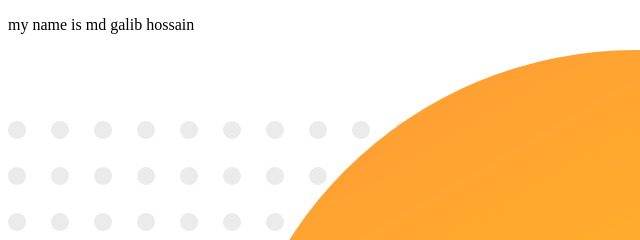
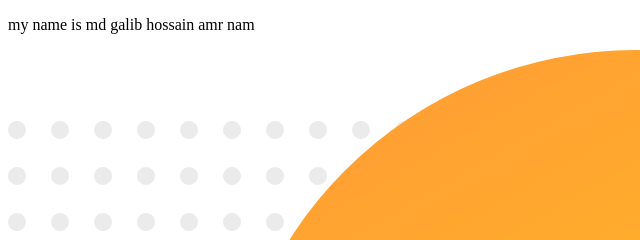
Before and after one commit to mdgalibhossain/first-site, a plain HTML site: page index.html in a window 1280 px wide. Shown: the top 240 px of the page, 0-640 px from the left. Drawn offline with Linux system fonts and the light colour scheme.

Commit message:
Update index.html

```diff
--- a/index.html
+++ b/index.html
@@ -6,7 +6,7 @@
     <title>my first website</title>
 </head>
 <body>
-    <p>my name is md galib hossain</p>
+    <p>my name is md galib hossain amr nam</p>
     <img src="images/image 11.png" alt="">
 
 </body>
```
